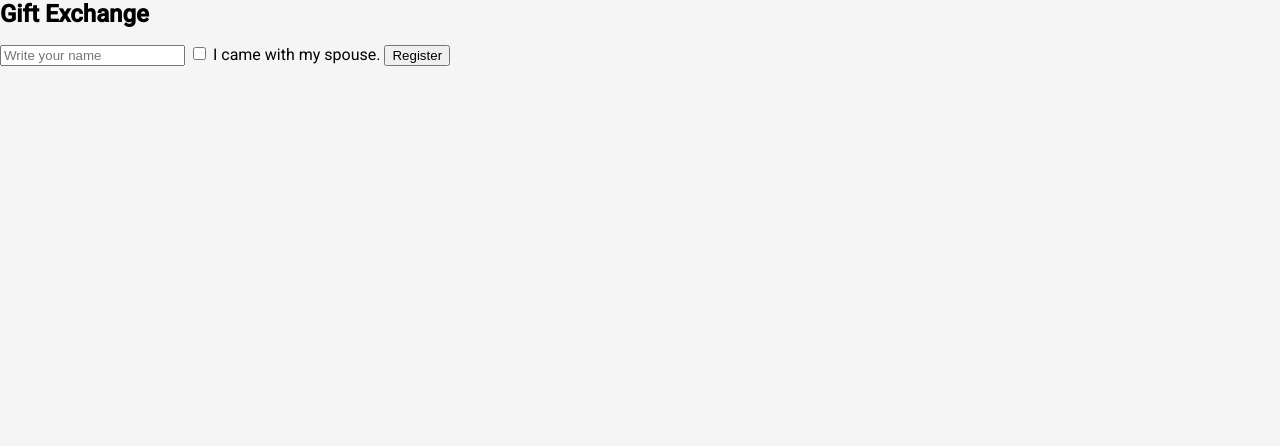
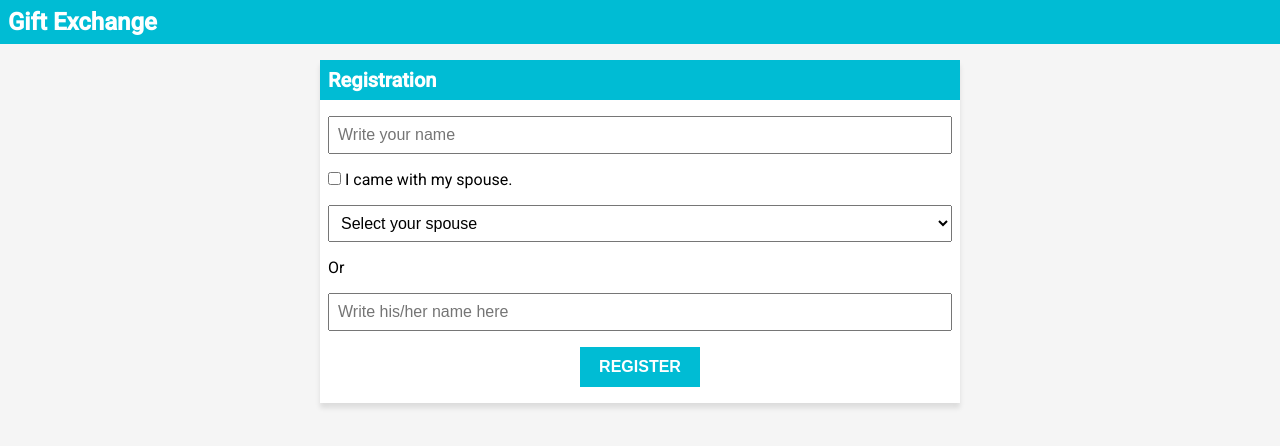
Before and after one commit to sylvhama/giftexchange, a website built with webpack: page public/index.html in a window 1280 px wide. Built offline with nearby package versions, Linux system fonts and the light colour scheme.

Commit message:
Added style

```diff
--- a/app/components/Register.js
+++ b/app/components/Register.js
@@ -1,22 +1,24 @@
+import css from './register.css';
+
 const Register = {
   template : `
     <form class="register-form">
       <input class="input" name="name" type="text" placeholder="Write your name" required />
       <label class="label">
-        <input class="input" type="checkbox" name="spouse" value="yes" /> I came with my spouse.
+        <input class="input input--checkbox" type="checkbox" name="spouse" value="yes" /> I came with my spouse.
       </label>
-      <div hidden class="spouse-registration">
+      <div class="spouse-registration">
         <select class="input spouse-selector">
           <option selected="selected">Select your spouse</option>
         </select>
-        <p>Or</p>
+        <p class="in-between">Or</p>
         <input class="input" name="spousename" type="text" placeholder="Write his/her name here"/>
       </div>
       <button class="button" type="submit">Register</button>
     </form>
   `,
   controller : () => {
-    console.log(document.querySelector('.register-form'));
+    const form = document.querySelector('.register-form');
   }
 }
 
--- /dev/null
+++ b/app/components/register.css
@@ -0,0 +1,49 @@
+.input {
+  margin: 0 0 1rem 0;
+  padding: 0.5rem;
+  width: 100%;
+  font-size: 1rem;
+  line-height: 1;
+  display: block;
+}
+
+.label {
+  margin: 0 0 1rem 0;
+  display: inline-block;
+}
+
+.input--checkbox {
+  margin: 0;
+  padding: 0;
+  width: auto;
+  display: inline-block;
+}
+
+.spouse-registration--hidden {
+  display: none;
+}
+
+.in-between {
+  margin: 0 0 1rem 0;
+  padding: 0;
+}
+
+.button {
+  margin: 0 auto;
+  border: none;
+  padding: 0.75rem;
+  min-width: 7.5rem;
+  display: block;
+  background-color: #00bcd4;
+  font-size: 1rem;
+  font-weight: bold;
+  line-height: 1;
+  color: #fff;
+  text-transform: uppercase;
+  cursor: pointer;
+  transition: ease .25s background-color;
+}
+
+.button:hover {
+  background-color: lightblue;
+}
--- /dev/null
+++ b/app/components/shared/Card.js
@@ -0,0 +1,18 @@
+import css from './card.css';
+
+export default function Card(content, header = '') {
+  let cardHeader = '';
+  if(header !== '') cardHeader = `
+    <div class="card__header">
+      ${header}
+    </div>
+  `;
+  return `
+    <article class="card">
+      ${cardHeader}
+      <div class="card__content">
+        ${content}
+      </div>
+    </article>
+  `;
+}
--- a/app/components/shared/Header.js
+++ b/app/components/shared/Header.js
@@ -1,9 +1,11 @@
-export default function Header(title) {
+import css from './header.css';
+
+export default function Header(title, header = 1) {
   return `
     <header class="header">
-      <h1 class="header__title">
+      <h${header} class="header__title">
         ${title}
-      </h1>
+      </h${header}>
     </header>
   `;
 }
--- /dev/null
+++ b/app/components/shared/card.css
@@ -0,0 +1,15 @@
+.card {
+  margin: 0 auto;
+  width: 100%;
+  max-width: 40rem;
+  background-color: #fff;
+  box-shadow: 0px 5px 5px rgba(0,0,0,0.1);
+}
+
+.card__header .header {
+  margin-bottom: 0;
+}
+
+.card__content {
+  padding: 1rem 0.5rem;
+}
--- /dev/null
+++ b/app/components/shared/header.css
@@ -0,0 +1,10 @@
+.header {
+  margin-bottom: 1rem;
+  background-color: #00bcd4;
+}
+
+.header__title {
+  padding: 0.5rem;
+  font-weight: bold;
+  color: #fff;
+}
--- a/app/index.js
+++ b/app/index.js
@@ -1,19 +1,20 @@
-import renderHeader from './components/shared/header.js';
-import Register from './components/register.js';
-
-import css from './style/app.css';
+import renderCard from './components/shared/Card.js';
+import renderHeader from './components/shared/Header.js';
+import Register from './components/Register.js';
 
 const app = document.querySelector('#app'),
-      Header = renderHeader('Gift Exchange');
+      Header = renderHeader('Gift Exchange'),
+      HeaderRegisterCard = renderHeader('Registration', 2),
+      RegisterCard = renderCard(Register.template, HeaderRegisterCard);
 
 const addComponentsTemplate = (container, ...templates) => {
   container.innerHTML = '';
   templates.map((template) => container.insertAdjacentHTML('beforeEnd', template));
 };
 
-const addComponentsControllers = (...controllers) => {
+const startComponentsControllers = (...controllers) => {
   controllers.map((controller) => controller())
 };
 
-addComponentsTemplate(app, Header, Register.template);
-addComponentsControllers(Register.controller);
+addComponentsTemplate(app, Header, RegisterCard);
+startComponentsControllers(Register.controller);
--- a/app/style/app.css
+++ /dev/null
@@ -1,23 +0,0 @@
-* {
-  box-sizing: border-box;
-}
-
-body {
-  margin: 0;
-  padding: 0;
-  min-width: 300px;
-  min-height: 100vh;
-  font-family: 'Roboto', sans-serif;
-  font-size: 16px;
-  background-color: whitesmoke;
-}
-
-h1, h2, h2, h4, h5, h6 {
-  margin: 0;
-  padding-bottom: 1rem;
-}
-
-p {
-  margin: 0;
-  padding-bottom: 0.5rem;
-}
--- a/public/index.html
+++ b/public/index.html
@@ -31,8 +31,45 @@
     <link href="https://fonts.googleapis.com/css?family=Roboto:400,500" rel="stylesheet">
   </head>
   <body>
+    <style>
+      * {
+        box-sizing: border-box;
+      }
+
+      html, body {
+        margin: 0;
+        padding: 0;
+        min-width: 300px;
+        min-height: 100vh;
+        font-family: 'Roboto', sans-serif;
+        font-size: 16px;
+        background-color: whitesmoke;
+      }
+
+      h1, h2, h3 {
+        margin: 0;
+        padding-bottom: 1rem;
+      }
+
+      h1 {
+        font-size: 1.5rem;
+      }
+
+      h2 {
+        font-size: 1.25rem;
+      }
+
+      h3 {
+        font-size: 1rem;
+      }
+
+      p {
+        margin: 0;
+        padding-bottom: 0.5rem;
+      }
+    </style>
     <section id="app">
-      Loading...
+      <p style="padding-top: 1rem; text-align: center;">Loading...</p>
     </section>
     <script src="bundle.js"></script>
     <script type="text/javascript">
```
